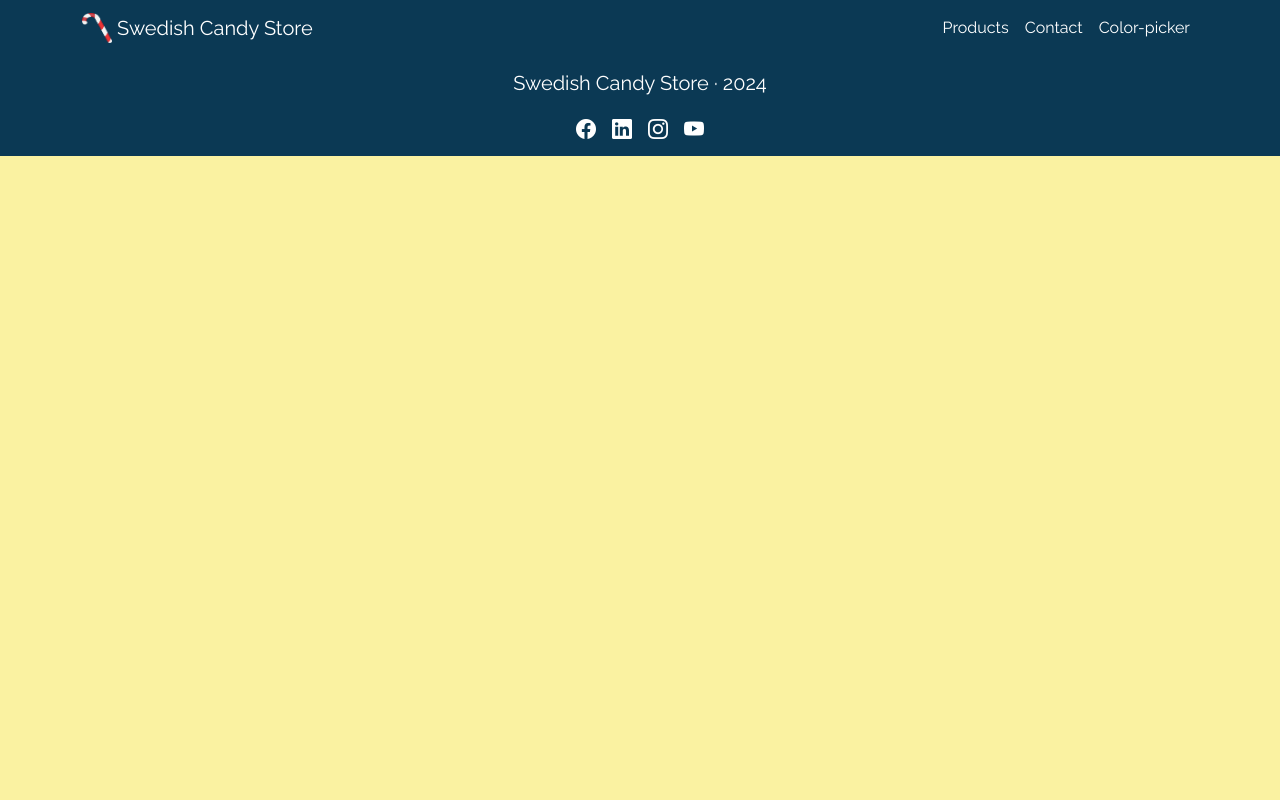
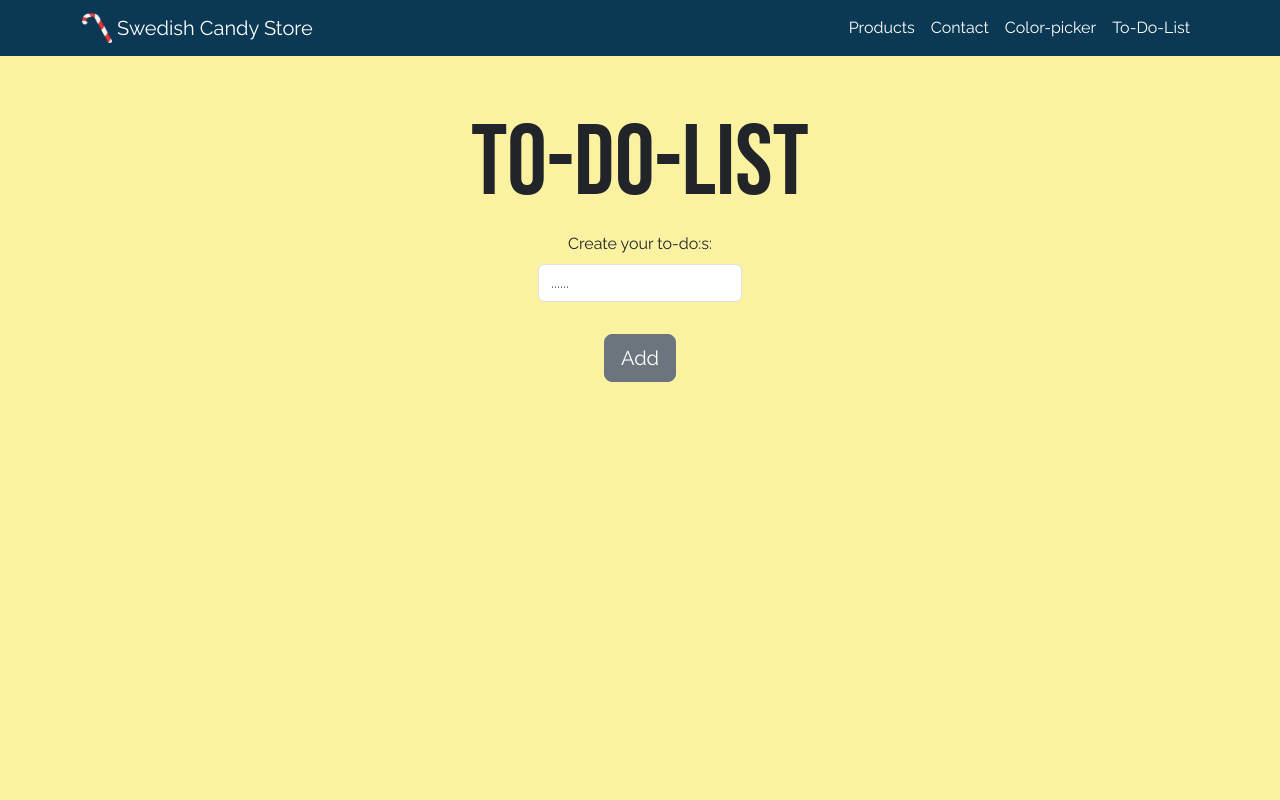
Before and after one commit to IdacJohansson/Color-picker, a React (Vite) app in the folder my-react-app/: page /todolist in a window 1280 px wide. Shown: the top 800 px of the page. Built offline with nearby package versions, Linux system fonts and the light colour scheme.

Commit message:
Added: To-do-list w remove and up/down functions + cleanup

```diff
--- a/my-react-app/package.json
+++ b/my-react-app/package.json
@@ -16,6 +16,7 @@
     "react": "^18.3.1",
     "react-bootstrap": "^2.10.5",
     "react-dom": "^18.3.1",
+    "react-movable": "^3.3.1",
     "react-router-dom": "^6.28.0"
   },
   "devDependencies": {
--- a/my-react-app/src/App.jsx
+++ b/my-react-app/src/App.jsx
@@ -1,15 +1,16 @@
 import React from "react";
 import { BrowserRouter, Route, Routes } from "react-router-dom";
 
-import Home from "../src/Pages/Home";
-import Products from "../src/Pages/Products";
-import Contact from "../src/Pages/Contact";
-import ColorPicker from "./Pages/ColorPicker";
+import Home from "../src/pages/Home";
+import Products from "../src/pages/Products";
+import Contact from "../src/pages/Contact";
+import ColorPicker from "./pages/ColorPicker";
+import TodoList from "../src/pages/TodoList";
 
-import Footer from "../src/Components/Footer";
-import NavBar from "../src/Components/NavBar";
+import Footer from "../src/components/Footer";
+import NavBar from "../src/components/NavBar";
 
-import { ColorProvider } from "../src/Pages/ColorContext";
+import { ColorProvider } from "../src/contexts/ColorContext";
 
 function App() {
   return (
@@ -21,6 +22,7 @@ function App() {
           <Route path="/products" element={<Products />} />
           <Route path="/contact" element={<Contact />} />
           <Route path="/colorpicker" element={<ColorPicker />} />
+          <Route path="/todolist" element={<TodoList />} />
         </Routes>
         <Footer />
       </BrowserRouter>
--- a/my-react-app/src/Components/NavBar.jsx
+++ b/my-react-app/src/Components/NavBar.jsx
@@ -1,5 +1,5 @@
 import React, { useContext } from "react";
-import { ColorContext } from "../Pages/ColorContext";
+import { ColorContext } from "../contexts/ColorContext";
 
 import { Nav, Navbar } from "react-bootstrap";
 import Container from "react-bootstrap/Container";
@@ -51,6 +51,12 @@ export default function NavBar() {
               >
                 Color-picker
               </Nav.Link>
+              <Nav.Link
+                href="/todolist"
+                className="color-navigationText icon__link"
+              >
+                To-Do-List
+              </Nav.Link>
             </Nav>
           </Navbar.Collapse>
         </Container>
--- a/my-react-app/src/Pages/ColorPicker.jsx
+++ b/my-react-app/src/Pages/ColorPicker.jsx
@@ -1,6 +1,5 @@
-import React from "react";
-import { useState, useContext } from "react";
-import { ColorContext } from "./ColorContext";
+import React, { useState, useContext }  from "react";
+import { ColorContext } from "../contexts/ColorContext";
 
 import { Container, Row, Col } from "react-bootstrap";
 
--- a/my-react-app/src/Pages/Home.jsx
+++ b/my-react-app/src/Pages/Home.jsx
@@ -1,5 +1,4 @@
-import React from "react";
-import { useState } from "react";
+import React, { useState } from "react";
 
 import Button from "react-bootstrap/Button";
 import { Container, Row, Col } from "react-bootstrap";
--- a/my-react-app/src/Pages/Products.jsx
+++ b/my-react-app/src/Pages/Products.jsx
@@ -1,6 +1,6 @@
 import React from 'react';
 
-import ProductCard from "../Components/ProductCard";
+import ProductCard from "../components/ProductCard";
 
 import { Container, Row, Col } from "react-bootstrap";
 
--- /dev/null
+++ b/my-react-app/src/Pages/TodoList.jsx
@@ -0,0 +1,127 @@
+import React, { useState } from "react";
+
+import { Container, Row, Col, Button, ListGroup, Form } from "react-bootstrap";
+
+export default function TodoList() {
+  const [newTodo, setNewTodo] = useState("");
+  const [todoList, setTodoList] = useState([]);
+
+  const handleNewTodoChange = (e) => {
+    setNewTodo(e.target.value);
+  };
+
+  function addNewTodo() {
+    setTodoList([...todoList, newTodo]);
+    setNewTodo("");
+  }
+
+  function removeTodo(index) {
+    setTodoList(todoList.filter((_, i) => i !== index));
+  }
+
+  function reorderArray(e, todoArr) {
+    const listItem = todoArr.find((_, index) => index === e.oldIndex);
+    const remainingListItems = todoArr.filter(
+      (_, index) => index !== e.oldIndex
+    );
+
+    const reorderedItems = [
+      ...remainingListItems.slice(0, e.newIndex),
+      listItem,
+      ...remainingListItems.slice(e.newIndex),
+    ];
+
+    return reorderedItems;
+  }
+
+  function changeOrder(index, direction) {
+    let newIndex;
+
+    if (direction === "UP" && index > 0) {
+      newIndex = index - 1;
+    } else if (direction === "DOWN" && index < todoList.length - 1) {
+      newIndex = index + 1;
+    } else {
+      return;
+    }
+
+    setTodoList(
+      reorderArray({ oldIndex: index, newIndex: newIndex }, todoList)
+    );
+  }
+
+  return (
+    <main className="d-flex flex-column min-vh-100">
+      <div>
+        <h1 className="mt-5">To-Do-List</h1>
+      </div>
+      <Container className="text-center">
+        <Row className="justify-content-md-center">
+          <Col md="auto">
+            <Form>
+              <Form.Group className="mb-3">
+                <Form.Label>Create your to-do:s:</Form.Label>
+                <Form.Control
+                  value={newTodo}
+                  type="text"
+                  placeholder="......"
+                  onChange={handleNewTodoChange}
+                />
+              </Form.Group>
+            </Form>
+            <ListGroup as="ol" numbered>
+              {todoList.map((todo, index) => (
+                <ListGroup.Item
+                  key={index}
+                  className="d-flex justify-content-between align-items-center"
+                >
+                  <span className="mx-3">{todo}</span>
+                  <div>
+                    <a
+                      className="mx-1 text-dark"
+                      onClick={() => changeOrder(index, "UP")}
+                      role="button"
+                    >
+                      <i
+                        className="bi bi-arrow-up-circle"
+                        style={{ fontSize: "15px" }}
+                      ></i>
+                    </a>
+                    <a
+                      className="mx-1 text-dark"
+                      onClick={() => changeOrder(index, "DOWN")}
+                      role="button"
+                    >
+                      <i
+                        className="bi bi-arrow-down-circle"
+                        style={{ fontSize: "15px" }}
+                      ></i>
+                    </a>
+                    <a
+                      className="mx-2 mt-3 text-danger"
+                      onClick={() => removeTodo(index)}
+                      role="button"
+                    >
+                      <i
+                        className="bi bi-trash3"
+                        style={{ fontSize: "15px" }}
+                      ></i>
+                    </a>
+                  </div>
+                </ListGroup.Item>
+              ))}
+            </ListGroup>
+            <Button
+              variant="secondary"
+              size="lg"
+              className="mx-2 mt-3"
+              onClick={addNewTodo}
+            >
+              Add
+            </Button>
+          </Col>
+        </Row>
+      </Container>
+    </main>
+  );
+}
--- a/my-react-app/src/main.jsx
+++ b/my-react-app/src/main.jsx
@@ -1,4 +1,4 @@
-import '../src/Styles/_index.scss'
+import '../src/styles/_index.scss'
 import { StrictMode } from 'react'
 import { createRoot } from 'react-dom/client'
 import App from './App.jsx'
```
Also changed, not shown: my-react-app/src/contexts/ColorContext.jsx (renamed from my-react-app/src/Pages/ColorContext.jsx), 2 other files (tests, documents, lock files or other folders).
